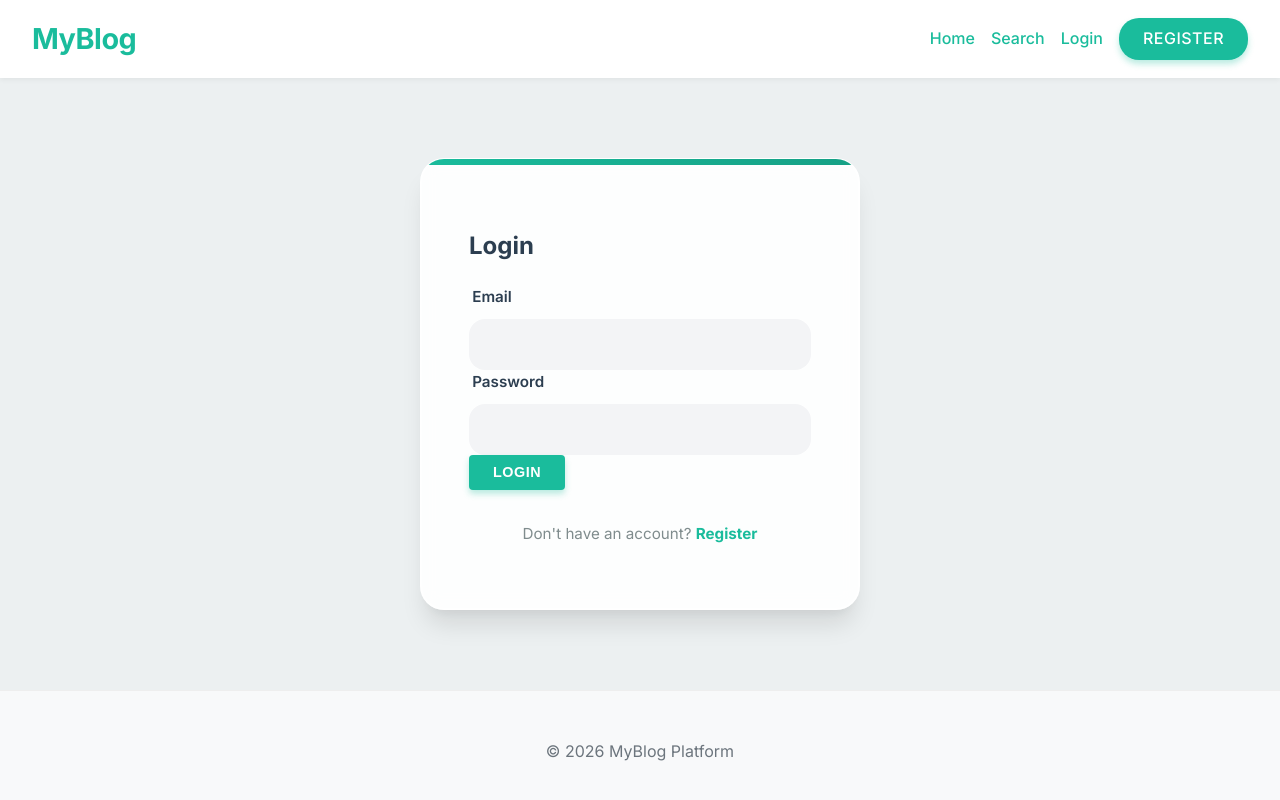
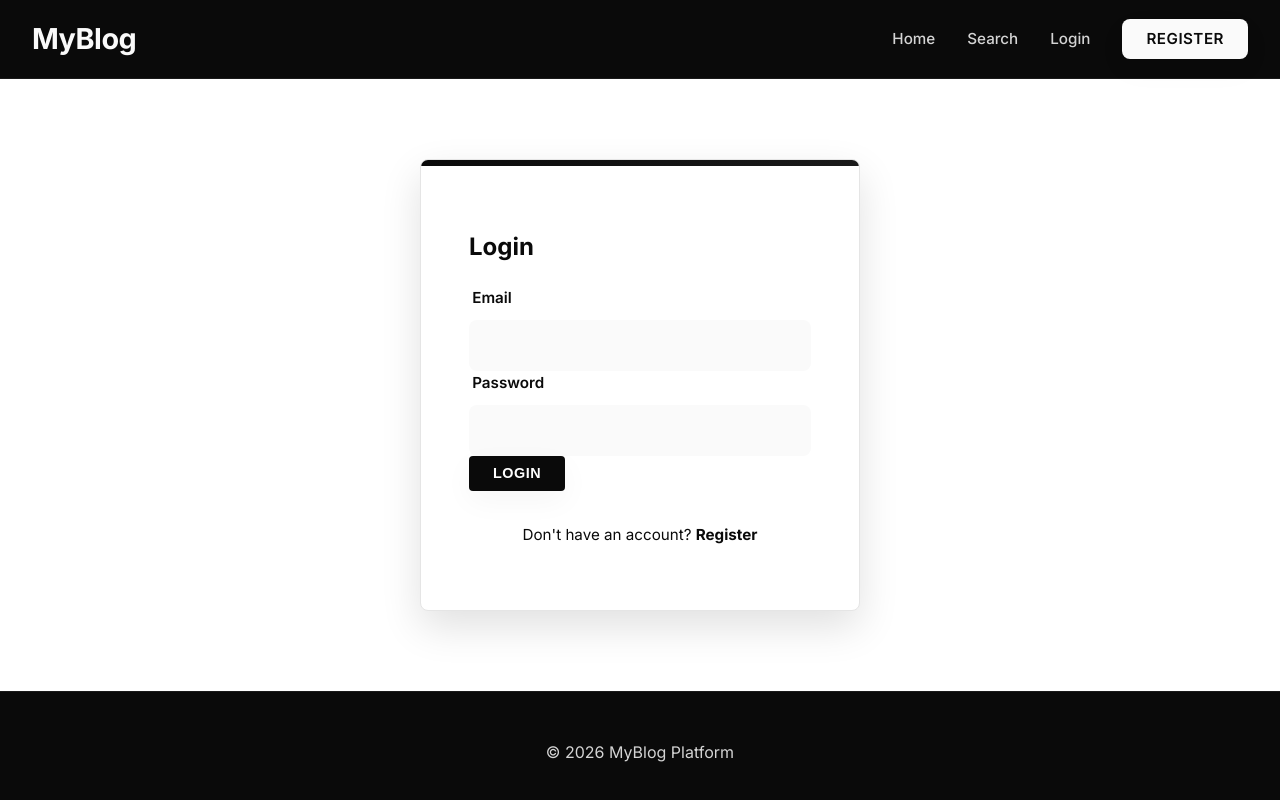
Before and after one commit to Zubair7812/myBlog--Blogging-Platform, a React (Vite) app in the folder client/: page /login in a window 1280 px wide. Shown: the top 800 px of the page. Built offline with nearby package versions, Linux system fonts and the light colour scheme.

Commit message:
Refactor UI to Minimal Monochrome and fix chat authentication bug

```diff
--- a/client/src/components/Footer.css
+++ b/client/src/components/Footer.css
@@ -2,7 +2,7 @@
     text-align: center;
     padding: 2rem 0;
     margin-top: auto;
-    background-color: #f8f9fa;
-    border-top: 1px solid #eee;
-    color: #6c757d;
+    background-color: var(--bg-deep);
+    border-top: 1px solid var(--primary-muted);
+    color: var(--text-inverse-muted);
 }
--- a/client/src/components/Navbar.css
+++ b/client/src/components/Navbar.css
@@ -1,10 +1,12 @@
 .navbar {
-    background: white;
-    box-shadow: var(--shadow-sm);
+    background: var(--bg-deep);
+    /* True Black Header */
+    box-shadow: none;
     position: sticky;
     top: 0;
     z-index: 1000;
     padding: 1rem 0;
+    border-bottom: 1px solid var(--primary-muted);
 }
 
 .nav-container {
@@ -18,9 +20,10 @@
 
 .logo {
     font-size: 1.8rem;
-    font-weight: 700;
-    color: var(--primary-color);
-    /* Teal Logo */
+    font-weight: 800;
+    color: var(--text-inverse);
+    background: none;
+    -webkit-text-fill-color: initial;
     letter-spacing: -0.5px;
 }
 
@@ -34,13 +37,16 @@
 }
 
 .nav-links a {
-    color: var(--primary-color);
-    /* Green text as in ref */
+    color: var(--text-inverse-muted);
     font-weight: 500;
-    font-size: 1rem;
+    font-size: 0.95rem;
     padding: 0.5rem 0;
     position: relative;
     transition: all 0.3s ease;
+}
+
+.nav-links a:hover {
+    color: var(--text-inverse);
 }
 
 /* Hover underline effect */
@@ -48,10 +54,10 @@
     content: '';
     position: absolute;
     width: 0;
-    height: 2px;
+    height: 1px;
     bottom: 0;
     left: 0;
-    background-color: var(--primary-color);
+    background-color: var(--text-inverse);
     transition: width 0.3s;
 }
 
@@ -60,25 +66,23 @@
 }
 
 .nav-links .btn-primary {
-    color: white !important;
+    background: var(--text-inverse);
+    color: var(--primary-color) !important;
     padding: 0.5rem 1.5rem;
-    border-radius: 20px;
+    border-radius: var(--radius);
+    -webkit-text-fill-color: initial;
+    font-weight: 600;
+}
+
+.nav-links .btn-primary:hover {
+    background: var(--secondary-muted);
+    box-shadow: none;
 }
 
 .nav-links .btn-primary:hover::after {
     width: 0;
     /* No underline for buttons */
 }
-
-/* Assuming this .nav-links block was intended to be inside a media query,
-   and the closing brace was misplaced. The instruction implies this block
-   is part of a media query that needs its brace fixed.
-   Without an explicit @media rule, we'll remove the extra closing brace. */
-.nav-links {
-    gap: 1rem;
-    font-size: 0.9rem;
-}
-
 
 .nav-profile-link {
     display: flex;
@@ -97,11 +101,11 @@
     height: 40px;
     border-radius: 50%;
     object-fit: cover;
-    border: 2px solid var(--primary-color);
+    border: 1px solid var(--primary-muted);
     transition: transform 0.2s;
 }
 
 .nav-profile-img:hover {
-    transform: scale(1.1);
-    box-shadow: 0 0 8px rgba(26, 188, 156, 0.4);
+    transform: scale(1.05);
+    box-shadow: 0 0 0 2px var(--primary-muted);
 }
--- a/client/src/index.css
+++ b/client/src/index.css
@@ -1,38 +1,77 @@
 :root {
-  /* Teal/Mint Aesthetic Palette */
-  --primary-color: #1abc9c;
-  /* Vivid Teal */
-  --primary-gradient: linear-gradient(135deg, #1abc9c 0%, #16a085 100%);
-  --primary-dark: #16a085;
+  /* Core Brand Colors (Monochrome) */
+  --primary-color: #0A0A0A;
+  /* True Black */
+  --primary-soft: #111111;
+  --primary-muted: #1A1A1A;
+  --primary-gradient: linear-gradient(135deg, #0A0A0A 0%, #1A1A1A 100%);
+  --primary-glow: rgba(255, 255, 255, 0.08);
 
-  --secondary-color: #34495e;
-  /* Dark Blue-Gray */
-  --accent-color: #e74c3c;
-  /* Red for Likes/Hearts */
+  /* Secondary & Neutral Spectrum */
+  --secondary-color: #FFFFFF;
+  /* Pure White */
+  --secondary-soft: #F7F7F7;
+  --secondary-muted: #EDEDED;
 
-  --background-color: #ecf0f1;
-  /* Light Gray Background */
-  --card-bg: #ffffff;
+  /* UI / Structural Colors */
+  --background-color: #FFFFFF;
+  /* Main Background */
+  --bg-alt: #FAFAFA;
+  --bg-deep: #0A0A0A;
+  /* Header/Footer */
+  --card-bg: #FFFFFF;
+  --card-hover: #F5F5F5;
+  --glass-overlay: rgba(255, 255, 255, 0.6);
+  --grain-overlay: rgba(0, 0, 0, 0.03);
 
-  --text-color: #2c3e50;
-  /* Dark Slate */
-  --text-light: #7f8c8d;
-  /* Gray */
-  --border-color: #bdc3c7;
+  --border-color: #E5E5E5;
+  --divider-color: #D4D4D4;
+  --gradient-divider: linear-gradient(90deg, transparent, #0A0A0A, transparent);
 
-  --success-color: #2ecc71;
-  --danger-color: #e74c3c;
+  /* Typography System */
+  --text-color: #0A0A0A;
+  /* Primary Text */
+  --text-secondary: #262626;
+  --text-muted: #737373;
+  --text-disabled: #A3A3A3;
+  --text-inverse: #FAFAFA;
+  /* On Black */
+  --text-inverse-muted: #D4D4D4;
 
-  --shadow-sm: 0 2px 5px rgba(0, 0, 0, 0.05);
-  --shadow-md: 0 5px 15px rgba(0, 0, 0, 0.1);
-  --shadow-lg: 0 10px 25px rgba(0, 0, 0, 0.15);
+  --link-color: #0A0A0A;
+  --link-hover: #404040;
+
+  /* Accent & CTA */
+  --accent-color: #18181B;
+  --accent-soft: #E5E7EB;
+  --cta-color: #0A0A0A;
+  --cta-hover: #1A1A1A;
+  --cta-text: #FFFFFF;
+
+  /* Focus Ring */
+  --focus-ring: 0 0 0 3px rgba(10, 10, 10, 0.25);
+
+  /* Status Indicators (Editorial Style) */
+  --success-color: #16A34A;
+  --success-soft: #DCFCE7;
+  --warning-color: #CA8A04;
+  --warning-soft: #FEF3C7;
+  --danger-color: #B91C1C;
+  --danger-soft: #FEE2E2;
+
+  /* Effects */
+  --shadow-sm: 0 10px 30px rgba(0, 0, 0, 0.04);
+  /* Reduced opacity for everyday use */
+  --shadow-md: 0 10px 30px rgba(0, 0, 0, 0.08);
+  /* Soft */
+  --shadow-lg: 0 16px 40px rgba(0, 0, 0, 0.12);
+  /* Hover */
 
   --radius: 0.5rem;
-  /* Slightly boxier/cleaner radius */
-  --sidebar-radius: 0 0 200px 0;
-  /* Special curve for profile sidebar */
-
-  --transition: all 0.3s ease;
+  /* Slight reduction for editorial feel */
+  --sidebar-radius: 0;
+  /* Clean lines */
+  --transition: all 0.3s cubic-bezier(0.4, 0, 0.2, 1);
 }
 
 * {
@@ -56,7 +95,7 @@ a {
 }
 
 a:hover {
-  color: var(--primary-dark);
+  color: var(--link-hover);
 }
 
 /* Utilities */
@@ -105,14 +144,14 @@ a:hover {
 }
 
 .btn-primary {
-  background-color: var(--primary-color);
-  color: white !important;
-  box-shadow: 0 4px 6px rgba(26, 188, 156, 0.3);
+  background-color: var(--cta-color);
+  color: var(--cta-text) !important;
+  box-shadow: var(--shadow-sm);
 }
 
 .btn-primary:hover {
-  background-color: var(--primary-dark);
-  box-shadow: 0 6px 10px rgba(26, 188, 156, 0.4);
+  background-color: var(--cta-hover);
+  box-shadow: var(--shadow-md);
 }
 
 .btn-secondary {
@@ -129,10 +168,11 @@ a:hover {
 .btn-danger {
   background-color: var(--danger-color);
   color: white;
+  border: 1px solid var(--danger-color);
 }
 
 .btn-danger:hover {
-  background-color: #c0392b;
+  background-color: #991b1b;
 }
 
 /* Animations */
@@ -170,7 +210,7 @@ a:hover {
 }
 
 .spinner {
-  border: 4px solid rgba(26, 188, 156, 0.2);
+  border: 4px solid var(--secondary-muted);
   width: 60px;
   height: 60px;
   border-radius: 50%;
--- a/client/src/pages/Admin.css
+++ b/client/src/pages/Admin.css
@@ -20,11 +20,14 @@
 }
 
 .stat-card.primary {
-    background: linear-gradient(135deg, #6c5ce7, #a29bfe);
+    background: var(--primary-color);
+    border: 1px solid var(--primary-muted);
 }
 
 .stat-card.secondary {
-    background: linear-gradient(135deg, #e17055, #fab1a0);
+    background: var(--card-bg);
+    color: var(--text-color);
+    border: 1px solid var(--border-color);
 }
 
 .stat-card h2 {
@@ -46,11 +49,18 @@
 }
 
 .user-card-admin {
-    background: white;
+    background: var(--card-bg);
     padding: 1.5rem;
-    border-radius: 8px;
-    box-shadow: 0 2px 8px rgba(0, 0, 0, 0.05);
+    border-radius: var(--radius);
+    box-shadow: var(--shadow-sm);
     text-align: center;
+    border: 1px solid var(--border-color);
+    transition: var(--transition);
+}
+
+.user-card-admin:hover {
+    box-shadow: var(--shadow-md);
+    transform: translateY(-2px);
 }
 
 .user-card-admin img {
@@ -64,11 +74,11 @@
 .user-card-admin h3 {
     margin: 0 0 0.5rem 0;
     font-size: 1.1rem;
-    color: #333;
+    color: var(--text-color);
 }
 
 .user-card-admin p {
-    color: #777;
+    color: var(--text-muted);
     margin-bottom: 1rem;
     font-size: 0.9rem;
     word-break: break-all;
--- a/client/src/pages/Auth.css
+++ b/client/src/pages/Auth.css
@@ -12,16 +12,13 @@
     width: 100%;
     max-width: 440px;
     margin: 3rem auto;
-    background: rgba(255, 255, 255, 0.9);
-    backdrop-filter: blur(10px);
+    background: var(--card-bg);
+    /* backdrop-filter: blur(10px); Removed blur as we are using solid card bg, or use glass-overlay if preferred. */
     padding: 3rem;
-    border-radius: 1.5rem;
-    box-shadow:
-        0 20px 25px -5px rgba(0, 0, 0, 0.1),
-        0 10px 10px -5px rgba(0, 0, 0, 0.04),
-        0 0 0 1px rgba(255, 255, 255, 0.5) inset;
+    border-radius: var(--radius);
+    box-shadow: var(--shadow-lg);
     /* Inner glow */
-    border: 1px solid rgba(255, 255, 255, 0.8);
+    border: 1px solid var(--border-color);
     position: relative;
     overflow: hidden;
     animation: slideUp 0.6s cubic-bezier(0.16, 1, 0.3, 1);
@@ -70,19 +67,19 @@
 .form-group textarea {
     padding: 0.9rem 1.2rem;
     border: 2px solid transparent;
-    border-radius: 1rem;
+    border-radius: var(--radius);
     font-size: 1rem;
     transition: all 0.2s ease;
-    background-color: #f3f4f6;
+    background-color: var(--bg-alt);
     color: var(--text-color);
 }
 
 .form-group input:focus,
 .form-group textarea:focus {
     outline: none;
-    background-color: white;
+    background-color: var(--card-bg);
     border-color: var(--primary-color);
-    box-shadow: 0 0 0 4px rgba(99, 102, 241, 0.15);
+    box-shadow: var(--focus-ring);
 }
 
 .auth-footer {
@@ -103,18 +100,18 @@
 }
 
 .error-message {
-    background-color: #fef2f2;
-    color: #991b1b;
+    background-color: var(--danger-soft);
+    color: var(--danger-color);
     padding: 0.8rem;
-    border-radius: 0.75rem;
+    border-radius: var(--radius);
     font-size: 0.9rem;
     text-align: center;
-    border: 1px solid #fecaca;
+    border: 1px solid var(--danger-color);
     display: flex;
     align-items: center;
     justify-content: center;
     gap: 0.5rem;
-    font-weight: 500;
+    font-weight: 600;
     margin-bottom: 1rem;
     animation: fadeIn 0.3s ease;
 }
--- a/client/src/pages/Home.css
+++ b/client/src/pages/Home.css
@@ -1,6 +1,7 @@
 .home-container-vibrant {
     display: grid;
-    grid-template-columns: 1fr 300px;
+    grid-template-columns: 1fr 340px;
+    /* Slightly wider sidebar */
     gap: 3rem;
     padding-top: 3rem;
 }
@@ -31,7 +32,7 @@
 }
 
 .author-tag a {
-    color: var(--secondary-color);
+    color: var(--text-secondary);
     font-weight: 600;
 }
 
@@ -43,18 +44,22 @@
 }
 
 .sidebar-card {
-    background: white;
+    background: var(--card-bg);
     padding: 2rem;
-    border-radius: 10px;
-    box-shadow: 0 5px 15px rgba(0, 0, 0, 0.05);
+    border-radius: var(--radius);
+    box-shadow: var(--shadow-md);
+    border: 1px solid var(--border-color);
 }
 
 .sidebar-card h3 {
     color: var(--text-color);
-    border-bottom: 2px solid #ecf0f1;
+    border-bottom: 2px solid var(--bg-alt);
     padding-bottom: 1rem;
     margin-bottom: 1.5rem;
-    font-size: 1.2rem;
+    font-size: 1.1rem;
+    text-transform: uppercase;
+    letter-spacing: 1px;
+    font-weight: 700;
 }
 
 .trending-list-vibrant {
@@ -71,7 +76,7 @@
 
 .trend-number {
     font-size: 1.5rem;
-    color: rgba(26, 188, 156, 0.3);
+    color: var(--text-disabled);
     font-weight: 900;
     line-height: 1;
 }
@@ -95,7 +100,7 @@
 
 .trend-likes {
     font-size: 0.8rem;
-    color: #95a5a6;
+    color: var(--text-muted);
 }
 
 @media (max-width: 900px) {
--- a/client/src/pages/Notifications.css
+++ b/client/src/pages/Notifications.css
@@ -23,9 +23,9 @@
 }
 
 .notification-item {
-    background: white;
+    background: var(--card-bg);
     padding: 1.25rem;
-    border-radius: 0.75rem;
+    border-radius: var(--radius);
     border: 1px solid var(--border-color);
     box-shadow: var(--shadow-sm);
     display: flex;
@@ -39,13 +39,12 @@
 .notification-item:hover {
     transform: translateY(-2px);
     box-shadow: var(--shadow-md);
-    border-color: #cbd5e1;
+    border-color: var(--primary-color);
 }
 
 .notification-item.unread {
-    background-color: #f0fdf4;
-    /* Light green background for unread */
-    border-left: 4px solid var(--success-color);
+    background-color: var(--bg-alt);
+    border-left: 4px solid var(--primary-color);
 }
 
 .notification-avatar {
@@ -71,14 +70,14 @@
 
 .notification-date {
     font-size: 0.8rem;
-    color: var(--text-light);
+    color: var(--text-muted);
 }
 
 .empty-state {
     text-align: center;
     padding: 3rem;
-    color: var(--text-light);
-    background: #f8fafc;
-    border-radius: 1rem;
+    color: var(--text-muted);
+    background: var(--bg-alt);
+    border-radius: var(--radius);
     border: 2px dashed var(--border-color);
 }
--- a/client/src/pages/PostDetail.css
+++ b/client/src/pages/PostDetail.css
@@ -1,19 +1,20 @@
 .post-detail-container {
     max-width: 900px;
     margin: 3rem auto;
-    background: white;
+    background: var(--card-bg);
     padding: 0;
-    border-radius: 10px;
-    box-shadow: var(--shadow-sm);
+    border-radius: var(--radius);
+    box-shadow: var(--shadow-lg);
     overflow: hidden;
     animation: fadeIn 0.5s ease-out;
+    border: 1px solid var(--border-color);
 }
 
 /* Header Section */
 .post-header {
     padding: 3rem 3rem 2rem 3rem;
-    border-bottom: 1px solid #f1f1f1;
-    background-color: #ffffff;
+    border-bottom: 1px solid var(--divider-color);
+    background-color: var(--card-bg);
 }
 
 .post-header h1 {
@@ -30,10 +31,10 @@
     /* Date on the right, Author on left */
     align-items: center;
     font-size: 1rem;
-    color: var(--text-light);
+    color: var(--text-muted);
     font-weight: 500;
     margin-bottom: 2rem;
-    border-bottom: 1px solid #f8f8f8;
+    border-bottom: 1px solid var(--bg-alt);
     padding-bottom: 1rem;
 }
 
@@ -43,7 +44,7 @@
 }
 
 .meta-date {
-    color: #999;
+    color: var(--text-secondary);
     font-size: 0.9rem;
 }
 
@@ -70,12 +71,12 @@
 /* Image Section */
 .post-image-large {
     width: 100%;
-    background-color: #f9fafb;
+    background-color: var(--bg-alt);
     display: flex;
     justify-content: center;
     align-items: center;
     padding: 2rem;
-    border-bottom: 1px solid #f1f1f1;
+    border-bottom: 1px solid var(--divider-color);
 }
 
 .post-image-large img {
@@ -93,7 +94,7 @@
     padding: 3rem;
     font-size: 1.2rem;
     line-height: 1.9;
-    color: #333;
+    color: var(--text-color);
     font-family: 'Inter', -apple-system, sans-serif;
 }
 
@@ -104,7 +105,7 @@
 /* Interaction Section */
 .interaction-section {
     padding: 1rem 3rem;
-    border-top: 1px solid #f1f1f1;
+    border-top: 1px solid var(--divider-color);
     display: flex;
     align-items: center;
 }
@@ -138,9 +139,9 @@
 
 /* Comments Section */
 .comments-section {
-    background-color: #fafbfc;
+    background-color: var(--bg-alt);
     padding: 3rem;
-    border-top: 1px solid #e1e1e1;
+    border-top: 1px solid var(--divider-color);
 }
 
 .comments-section h3 {
@@ -152,12 +153,19 @@
 .comment-form textarea {
     width: 100%;
     padding: 1rem;
-    border: 1px solid #ddd;
-    border-radius: 8px;
+    border: 1px solid var(--border-color);
+    border-radius: var(--radius);
     margin-bottom: 1rem;
     font-family: inherit;
     resize: vertical;
     min-height: 100px;
+    background: white;
+}
+
+.comment-form textarea:focus {
+    outline: none;
+    border-color: var(--primary-color);
+    box-shadow: var(--focus-ring);
 }
 
 .comments-list {
@@ -167,11 +175,11 @@
 }
 
 .comment-item {
-    background: white;
+    background: var(--card-bg);
     padding: 1.5rem;
-    border-radius: 8px;
-    border: 1px solid #eee;
-    box-shadow: 0 2px 4px rgba(0, 0, 0, 0.02);
+    border-radius: var(--radius);
+    border: 1px solid var(--border-color);
+    box-shadow: var(--shadow-sm);
 }
 
 .comment-item strong {
@@ -182,13 +190,13 @@
 }
 
 .comment-item p {
-    color: #555;
+    color: var(--text-secondary);
     line-height: 1.6;
     margin-bottom: 0.75rem;
 }
 
 .comment-item small {
-    color: #999;
+    color: var(--text-muted);
     font-size: 0.85rem;
 }
 
--- a/client/src/pages/Profile.css
+++ b/client/src/pages/Profile.css
@@ -1,16 +1,15 @@
-/* Profile Layout - 2 Columns */
 .profile-container-layout {
     display: flex;
     min-height: calc(100vh - 80px);
     /* Full height minus navbar */
-    background-color: #ecf0f1;
-    /* Gray background */
+    background-color: var(--background-color);
 }
 
 /* Sidebar Styling */
 .profile-sidebar {
     width: 350px;
-    background-color: var(--primary-color);
+    background-color: var(--bg-deep);
+    /* Deep black background for sidebar */
     color: white;
     padding: 0;
     text-align: center;
@@ -122,20 +121,21 @@
 }
 
 .btn-edit-profile {
-    background-color: #16a085;
-    /* Darker teal */
+    background-color: var(--primary-color);
     color: white;
     padding: 0.8rem 2rem;
-    border-radius: 5px;
+    border-radius: var(--radius);
     font-weight: 700;
     width: 100%;
     display: block;
-    box-shadow: 0 4px 6px rgba(0, 0, 0, 0.1);
+    box-shadow: var(--shadow-sm);
+    transition: var(--transition);
 }
 
 .btn-edit-profile:hover {
-    background-color: white;
-    color: var(--primary-color);
+    background-color: var(--primary-dark);
+    color: white;
+    box-shadow: 0 0 15px var(--primary-color);
 }
 
 
@@ -153,19 +153,19 @@
 
 /* Post Card Styling (Matching Reference) */
 .post-card-visual {
-    background: white;
-    border-radius: 10px;
+    background: var(--card-bg);
+    border-radius: var(--radius);
     overflow: hidden;
-    box-shadow: 0 5px 15px rgba(0, 0, 0, 0.05);
-    /* Soft shadow */
-    transition: transform 0.3s ease;
+    box-shadow: var(--shadow-sm);
+    transition: var(--transition);
+    border: 1px solid var(--border-color);
     display: flex;
     flex-direction: column;
 }
 
 .post-card-visual:hover {
-    transform: translateY(-10px);
-    box-shadow: 0 15px 30px rgba(0, 0, 0, 0.1);
+    transform: translateY(-5px);
+    box-shadow: var(--shadow-lg);
 }
 
 .post-card-img {
@@ -183,7 +183,7 @@
 
 .post-time {
     font-size: 0.8rem;
-    color: #95a5a6;
+    color: var(--text-muted);
     text-align: right;
     display: block;
     margin-bottom: 0.5rem;
@@ -196,7 +196,7 @@
 }
 
 .post-card-title a {
-    color: #2c3e50;
+    color: var(--text-color);
     font-weight: 700;
 }
 
@@ -205,7 +205,7 @@
 }
 
 .post-card-excerpt {
-    color: #7f8c8d;
+    color: var(--text-secondary);
     font-size: 0.95rem;
     margin-bottom: 2rem;
     line-height: 1.6;
@@ -217,7 +217,7 @@
     justify-content: space-between;
     align-items: center;
     padding-top: 1rem;
-    border-top: 1px solid #eee;
+    border-top: 1px solid var(--divider-color);
 }
 
 .post-likes {
@@ -235,7 +235,7 @@
     background-color: var(--primary-color);
     color: white !important;
     padding: 0.5rem 1.2rem;
-    border-radius: 4px;
+    border-radius: var(--radius);
     font-size: 0.85rem;
     font-weight: 600;
     text-transform: capitalize;
--- a/client/src/pages/Search.css
+++ b/client/src/pages/Search.css
@@ -19,9 +19,9 @@
     display: flex;
     gap: 1rem;
     margin-bottom: 2rem;
-    background: white;
+    background: var(--card-bg);
     padding: 1rem;
-    border-radius: 1rem;
+    border-radius: var(--radius);
     box-shadow: var(--shadow-md);
     border: 1px solid var(--border-color);
 }
@@ -30,24 +30,28 @@
     flex: 1;
     padding: 0.75rem 1rem;
     border: 1px solid var(--border-color);
-    border-radius: 0.5rem;
+    border-radius: var(--radius);
     font-size: 1rem;
+    background: var(--bg-alt);
+    color: var(--text-color);
     transition: var(--transition);
 }
 
 .search-input:focus {
     outline: none;
     border-color: var(--primary-color);
-    box-shadow: 0 0 0 3px rgba(79, 70, 229, 0.1);
+    background: white;
+    box-shadow: var(--focus-ring);
 }
 
 .search-select {
     padding: 0.75rem 1rem;
     border: 1px solid var(--border-color);
-    border-radius: 0.5rem;
-    background-color: #f8fafc;
+    border-radius: var(--radius);
+    background-color: var(--bg-alt);
     font-size: 1rem;
     cursor: pointer;
+    color: var(--text-color);
 }
 
 .search-results {
@@ -57,9 +61,9 @@
 }
 
 .search-result-item {
-    background: white;
+    background: var(--card-bg);
     padding: 1.5rem;
-    border-radius: 0.75rem;
+    border-radius: var(--radius);
     border: 1px solid var(--border-color);
     box-shadow: var(--shadow-sm);
     transition: var(--transition);
@@ -67,8 +71,8 @@
 
 .search-result-item:hover {
     transform: translateY(-2px);
-    box-shadow: var(--shadow-md);
-    border-color: #cbd5e1;
+    box-shadow: var(--shadow-lg);
+    border-color: var(--primary-color);
 }
 
 .search-result-title {
@@ -87,5 +91,5 @@
 
 .search-result-meta {
     font-size: 0.9rem;
-    color: var(--text-light);
+    color: var(--text-muted);
 }
```
Also changed, not shown: client/src/pages/Chat.css (+30 -25 lines), 1 other file (tests, documents, lock files or other folders).
